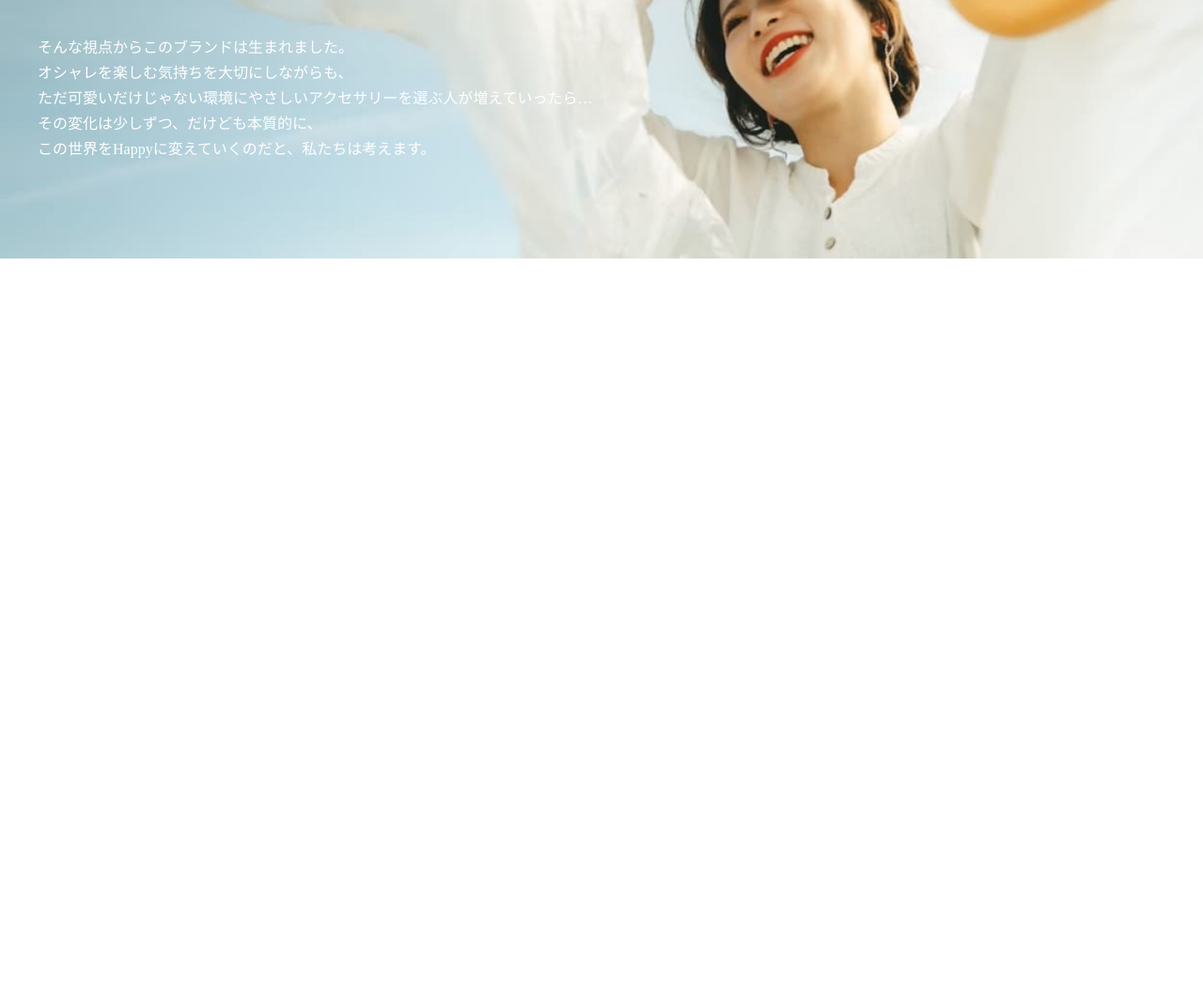
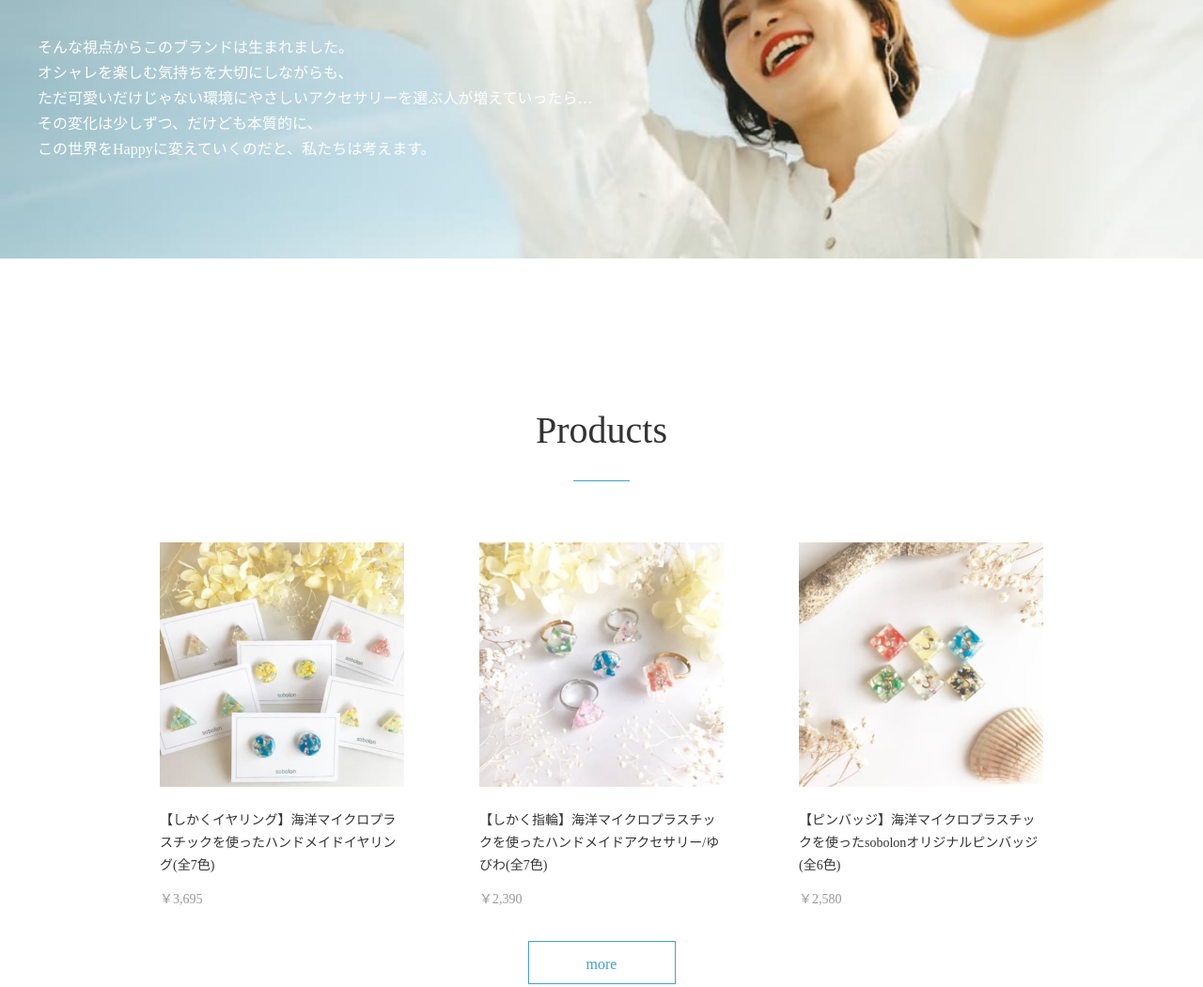
Before and after one commit to y724u/sobolon, a plain HTML site: page index.html in a window 1280 px wide. Shown: the part 2444-3494 px from the top of the page at 94% size. Before the commit the page ends 2719 px from the top, so only its background shows below. Drawn offline with nearby package versions, Linux system fonts and the light colour scheme; files whose address does not match are found by name.

Commit message:
products pc css 完了

```diff
--- a/css/style.scss
+++ b/css/style.scss
@@ -184,7 +184,6 @@ feature
 
   &__item {
     box-shadow: 3px 3px 15px rgba(0,0,0,0.1);
-    // box-shadow: 3px 3px 15px #60606029;
     width: 340px;
     height: 347px;
   }
@@ -216,7 +215,6 @@ image
 
   &__content {
     color: #FFFFFF;
-    // width: 590px;
     padding: 126px 0 0 40px;
 
     h2 {
@@ -230,3 +228,79 @@ image
     }
   }
 }
+/*================================================================
+products
+================================================================*/
+.products {
+  margin: 0 170px;
+
+  &__title {
+    font-size: 40px;
+    margin-top: 160px;
+
+    h1 {
+      text-align: center;
+      padding-bottom: 16px;
+      position: relative;
+
+      &::before {
+        background-color: #3EA1D1;
+        content: '';
+        position: absolute;
+        left: 50%;
+        bottom: -15px;
+        width: 60px;
+        height: 1px;
+        -webkit-transform: translateX(-50%);
+        transform: translateX(-50%);
+      }
+    }
+  }
+
+  &__cards {
+    display: flex;
+    justify-content: space-between;
+    margin: 80px 0 48px 0;
+  }
+
+  &__item {
+    width: 260px;
+    height: 376px;
+  }
+
+  &__image {
+    img {
+      width: 260px;
+      height: 260px;
+    }
+  }
+
+  &__information {
+    font-size: 14px;
+    font-weight: normal;
+    margin-top: 24px;
+    line-height: 24px;
+  }
+
+  &__price {
+    color: #989898;
+    font-size: 14px;
+    margin-top: 16px;
+  }
+
+  &__button {
+    color: #3EA1D1;
+    border: 1px solid #3EA1D1;
+    display: block;
+    margin: 0 auto;
+    width: 157px;
+    height: 46px;
+    text-align: center;
+    line-height: 48px;
+
+    a {
+      width: 100%;
+      height: 100%;
+    }
+  }
+}
--- a/index.html
+++ b/index.html
@@ -93,6 +93,40 @@ image
     <p>そんな視点からこのブランドは生まれました。<br> オシャレを楽しむ気持ちを大切にしながらも、<br> ただ可愛いだけじゃない環境にやさしいアクセサリーを選ぶ人が増えていったら…<br> その変化は少しずつ、だけども本質的に、<br> この世界をHappyに変えていくのだと、私たちは考えます。</p>
   </div>
 </section>
+<!-- /*================================================================
+products
+================================================================*/ -->
+<section class="products">
+<div class="products__container">
+  <div class="products__title">
+    <h1>Products</h1>
+  </div>
+  <div class="products__cards">
+    <div class="products__item">
+      <div class="products__image"><img src="./images/pc/product-1@2x.png" alt="しかくイヤリング"></div>
+      <dl>
+        <dt class="products__information">【しかくイヤリング】海洋マイクロプラスチックを使ったハンドメイドイヤリング(全7色)</dt>
+        <dd class="products__price">￥3,695</dd>
+      </dl>
+    </div>
+    <div class="products__item">
+      <div class="products__image"><img src="./images/pc/product-2@2x.png" alt="しかく指輪"></div>
+      <dl>
+        <dt class="products__information">【しかく指輪】海洋マイクロプラスチックを使ったハンドメイドアクセサリー/ゆびわ(全7色)</dt>
+        <dd class="products__price">￥2,390</dd>
+      </dl>
+    </div>
+    <div class="products__item">
+      <div class="products__image"><img src="./images/pc/product-3@2x.png" alt="ピンバッジ"></div>
+      <dl>
+        <dt class="products__information">【ピンバッジ】海洋マイクロプラスチックを使ったsobolonオリジナルピンバッジ(全6色)</dt>
+        <dd class="products__price">￥2,580</dd>
+      </dl>
+    </div>
+  </div>
+    <div class="products__button"><a href="#">more</a></div>
+</div>
+</section>
 
 
   <script src="https://ajax.googleapis.com/ajax/libs/jquery/3.5.1/jquery.min.js"></script>
```
Also changed, not shown: css/style.css, css/style.min.css.
